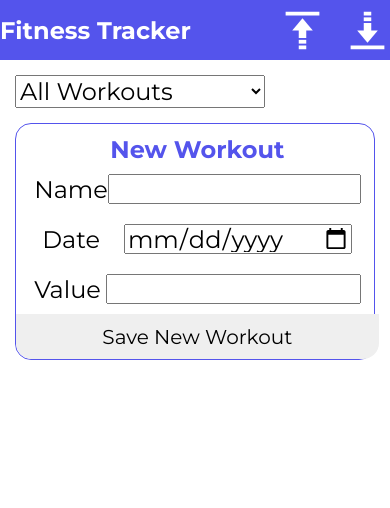
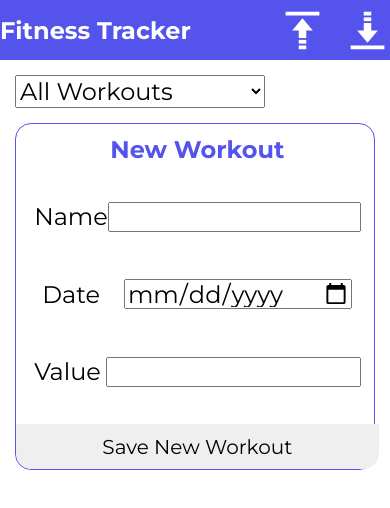
Before and after one commit to db981/fitness-app, a React (Create React App) app: page / in a window 390 px wide. Shown: the top 508 px of the page. Built offline with nearby package versions, Linux system fonts and the light colour scheme.

Commit message:
More css changes

```diff
--- a/src/WorkoutCard.js
+++ b/src/WorkoutCard.js
@@ -25,7 +25,7 @@
 
 export const options = {
   responsive: true,
-  maintainAspectRatio: true,
+  maintainAspectRatio: false,
   scales: {
     y:
     {
--- a/src/style.css
+++ b/src/style.css
@@ -26,6 +26,7 @@
 body,
 .app {
   min-height: 100vh;
+  width: 100%;
 
   margin: 0;
   padding: 0;
@@ -70,28 +71,13 @@
 .workoutCardArea {
   display: grid;
   justify-content: center;
-  grid-template-columns: repeat(auto-fill, minmax(min-content, 600px));
+  grid-template-columns: repeat(auto-fill, 600px);
   grid-auto-rows: min-content;
   gap: 15px;
 
   padding: 15px;
 
   background-color: white;
-}
-
-@media only screen and (max-width: 600px) {
-  .workoutCardArea {
-    /* simulate padding because padding causing overflow */
-    grid-template-columns: calc(100% - 30px);
-    padding-left: 0;
-    padding-right: 0;
-  }
-
-  header {
-    justify-content: left;
-
-    font-size: 75%;
-  }
 }
 
 .workoutSelect {
@@ -104,7 +90,8 @@
 
 .workoutCard {
   display: grid;
-  grid-template-rows: 50px 1fr 45px;
+  grid-template-rows: 50px 250px 45px;
+  grid-template-columns: 1fr;
 
   border: 1px solid rgb(84, 84, 236);
   border-radius: 16px;
@@ -121,6 +108,14 @@
   color: rgb(84, 84, 236);
 }
 
+.workoutTitle>h2 {
+  max-width: 500px;
+  text-align: center;
+  white-space: nowrap;
+  overflow: hidden;
+  text-overflow: ellipsis;
+}
+
 .workoutDelete {
   position: absolute;
   right: 0;
@@ -135,7 +130,7 @@
 .cardMiddle {
   position: relative;
 
-  min-height: 200px;
+  height: 100%;
 }
 
 .workoutBottomButton {
@@ -177,7 +172,6 @@
   position: absolute;
 
   height: 100%;
-  width: 100%;
 
   font-size: 24px;
   background-color: white;
@@ -238,3 +232,22 @@
 .formSaveButton>img {
   height: 50%;
 }
+
+@media only screen and (max-width: 600px) {
+  header {
+    justify-content: left;
+
+    font-size: 75%;
+  }
+
+  .workoutCardArea {
+    /* simulate padding because padding causing overflow */
+    grid-template-columns: calc(100% - 30px);
+    padding-left: 0;
+    padding-right: 0;
+  }
+
+  .workoutTitle>h2 {
+    max-width: 75vw;
+  }
+}
```
